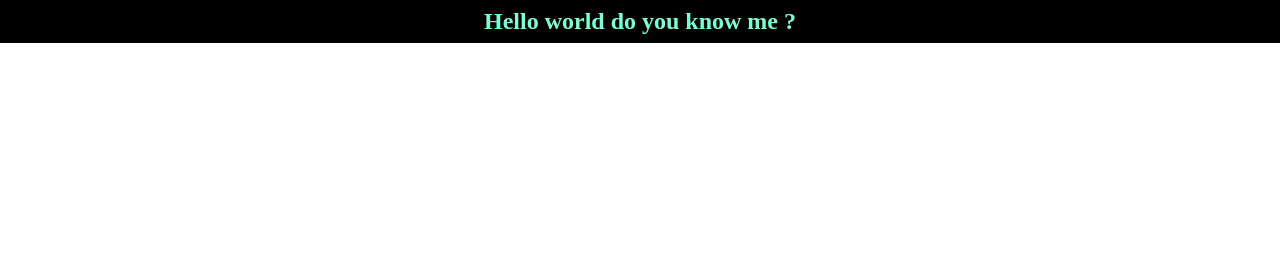
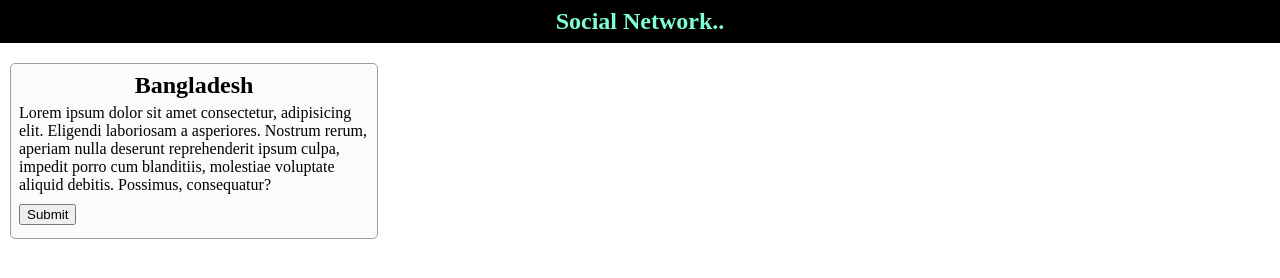
Before and after one commit to NajimVuiya/myProject-feb-18-fri, a plain HTML site: page index.html in a window 1280 px wide. Drawn offline with Linux system fonts and the light colour scheme.

Commit message:
updated virsion one

```diff
--- a/css/style.css
+++ b/css/style.css
@@ -4,7 +4,7 @@ body
     padding: 0;
     box-sizing: border;
 }
-h2
+.social
 {
     margin: 0;
     padding: 8px;
@@ -12,3 +12,23 @@ h2
     color: aquamarine;
     background-color: black;
 }
+
+.box-1 {
+    width: 350px;
+    margin: 20px 0 0 10px;
+    border: 1px solid #9e9e9e;
+    padding: 8px;
+    border-radius: 5px;
+    background-color: #9a94940a;
+}
+
+.box-1 h2
+{
+    margin: 0;
+   text-align: center;
+}
+.box-1 p,
+.box-1 button
+{
+    margin: 5px 0;
+}
--- a/index.html
+++ b/index.html
@@ -8,7 +8,12 @@
     <title>Git and github</title>
 </head>
 <body>
-    <h2>Hello world do you know me ?</h2>
+    <h2 class="social">Social Network..</h2>
+    <div class="box-1">
+        <h2>Bangladesh</h2>
+        <p>Lorem ipsum dolor sit amet consectetur, adipisicing elit. Eligendi laboriosam a asperiores. Nostrum rerum, aperiam nulla deserunt reprehenderit ipsum culpa, impedit porro cum blanditiis, molestiae voluptate aliquid debitis. Possimus, consequatur?</p>
+        <button>Submit</button>
+    </div>
     <script src="js/script.js"></script>
 </body>
 </html>
--- a/js/script.js
+++ b/js/script.js
@@ -1 +1,10 @@
 'use strict';
+
+/*Selecting eliment */
+const box1Heading2 = document.querySelector('.box-1 h2');
+const box1Btn1 = document.querySelector('.box-1 button');
+
+box1Btn1.addEventListener('click',function()
+{
+   console.log('Hello world');
+})
```
